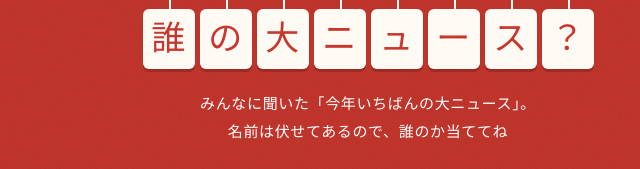
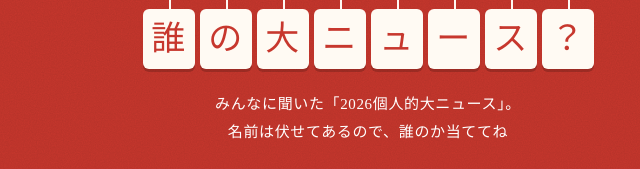
Before and after one commit to sakurabloomyou/Sunplaza-supermarket, a plain HTML site: page bonenkai2026/index.html in a window 1280 px wide. Shown: the part 2041-2210 px from the top of the page, 272-912 px from the left. Drawn offline with Linux system fonts and the light colour scheme; a web font is replaced by a local one.

Commit message:
Update quiz lead text
Co-Authored-By: Claude Opus 5.5 <noreply@anthropic.com>
Claude-Session: https://claude.ai/code/session_018ZJwZKsz6jpVydR1pVijYJ

```diff
--- a/bonenkai2026/index.html
+++ b/bonenkai2026/index.html
@@ -231,7 +231,7 @@ footer .ground{margin-bottom:18px}
 <section id="quiz"><div class="wrap">
   <div class="ground" data-ground="3"></div>
   <h2 class="tiles" data-t="誰の大ニュース？"></h2>
-  <p class="lead">みんなに聞いた「今年いちばんの大ニュース」。<br>名前は伏せてあるので、誰のか当ててね</p>
+  <p class="lead">みんなに聞いた「2026個人的大ニュース」。<br>名前は伏せてあるので、誰のか当ててね</p>
   <ol class="rules">
     <li>まず、自分の名前を選ぶ</li>
     <li>幹事が1問ずつ出すので、「この人だ！」と思う名前をタップして決定<br><small>決定ボタンを押したら、もう変えられないよ</small></li>
```
